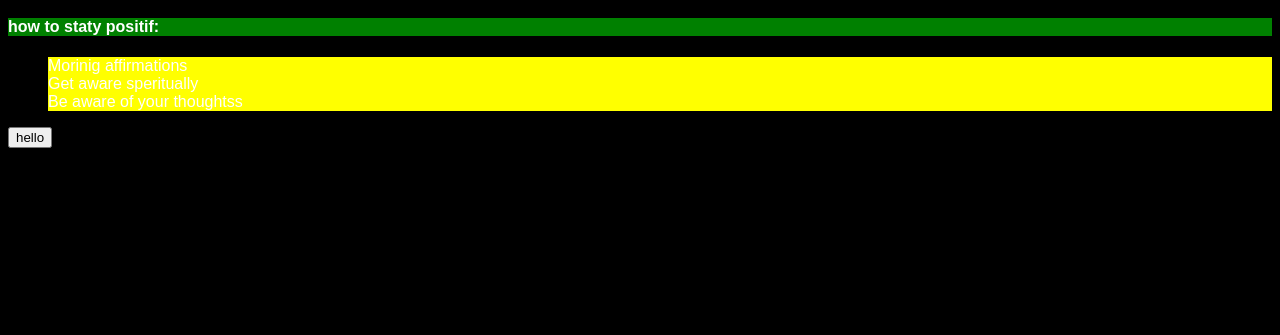
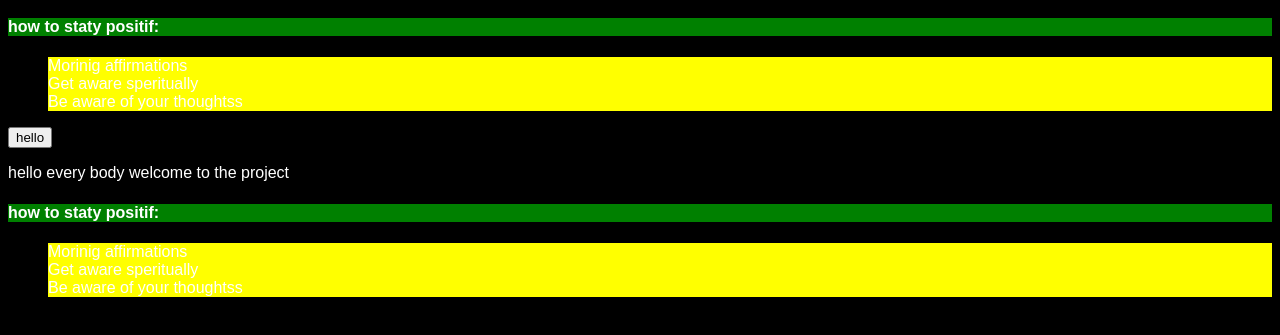
Before and after one commit to isso197/myproject, a plain HTML site: page index.html in a window 1280 px wide. Shown: the part 101-436 px from the top of the page. Drawn offline with Linux system fonts and the light colour scheme.

Commit message:
added a paragraf/a h3/a list like befaure

```diff
--- a/index.html
+++ b/index.html
@@ -18,5 +18,13 @@
 		<li>Be aware of your thoughtss</li>
 	</ul>
 	<button onclick="hello()">hello</button>
+	<p>hello every body welcome to the project</p>
+
+	<h4>how to staty positif:</h4>
+	<ul>
+		<li>Morinig affirmations </li>
+		<li>Get aware speritually</li>
+		<li>Be aware of your thoughtss</li>
+	</ul>
 </body>
 </html>
```
